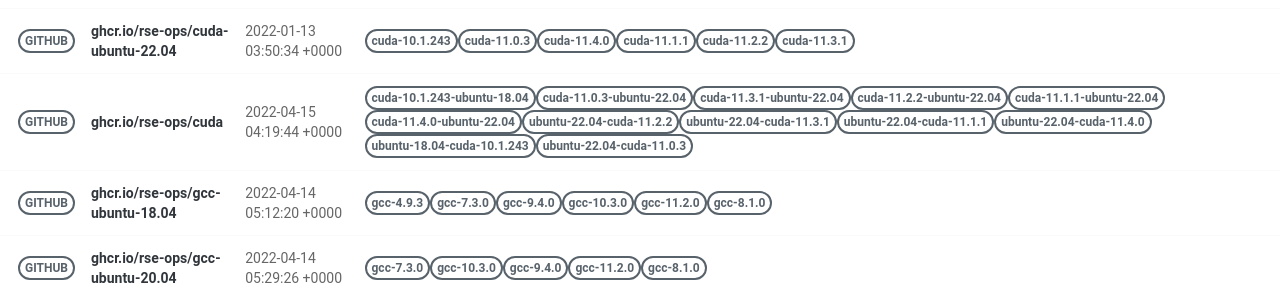
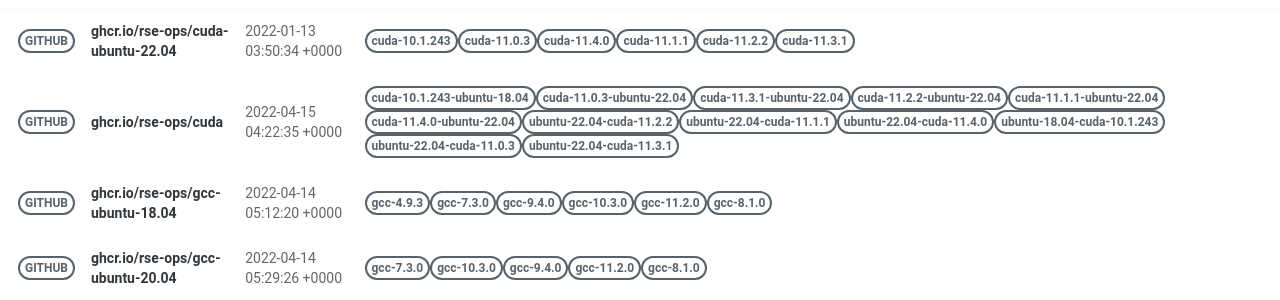
Before and after one commit to rse-ops/docker-images, a Jekyll site: the page built from pages/index.md, in a window 1280 px wide. Shown: the part 421-721 px from the top of the page. Built offline with Jekyll 4.4.1, drawn with Linux system fonts in a browser that asks for light colours; nearby versions of some CDN libraries.

Commit message:
Automated push to update library 2022-04-15

```diff
--- a/_library/ghcr.io-rse-ops-cuda.md
+++ b/_library/ghcr.io-rse-ops-cuda.md
@@ -1,7 +1,7 @@
 ---
 layout: container
 name: ghcr.io/rse-ops/cuda
-updated_at: 2022-04-15 04:19:44.834380
+updated_at: 2022-04-15 04:22:35.269418
 
 
 container_url: https://github.com/orgs/rse-ops/packages/container/package/cuda
@@ -42,5 +39,8 @@ versions:
  - tag: ubuntu-22.04-cuda-11.0.3
    dockerfile: https://github.com/rse-ops/docker-images/blob/main/ubuntu/cuda/Dockerfile
    manifest: https://crane.ggcr.dev/manifest/ghcr.io/rse-ops/cuda:ubuntu-22.04-cuda-11.0.3
+ - tag: ubuntu-22.04-cuda-11.3.1
+   dockerfile: https://github.com/rse-ops/docker-images/blob/main/ubuntu/cuda/Dockerfile
+   manifest: https://crane.ggcr.dev/manifest/ghcr.io/rse-ops/cuda:ubuntu-22.04-cuda-11.3.1
 
 ---
```
Also changed, not shown: other parts of _library/ghcr.io-rse-ops-cuda.md (+0 -3 lines).
